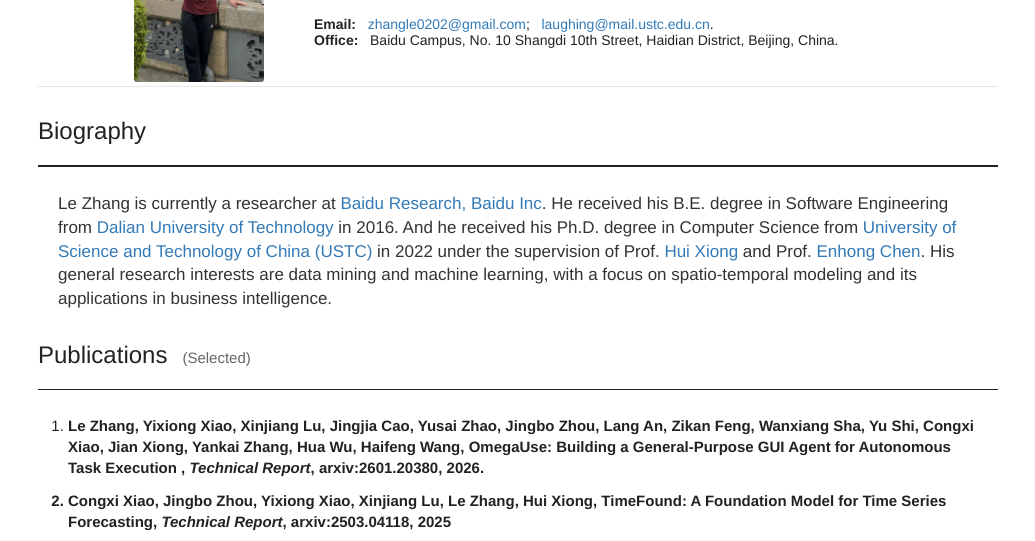
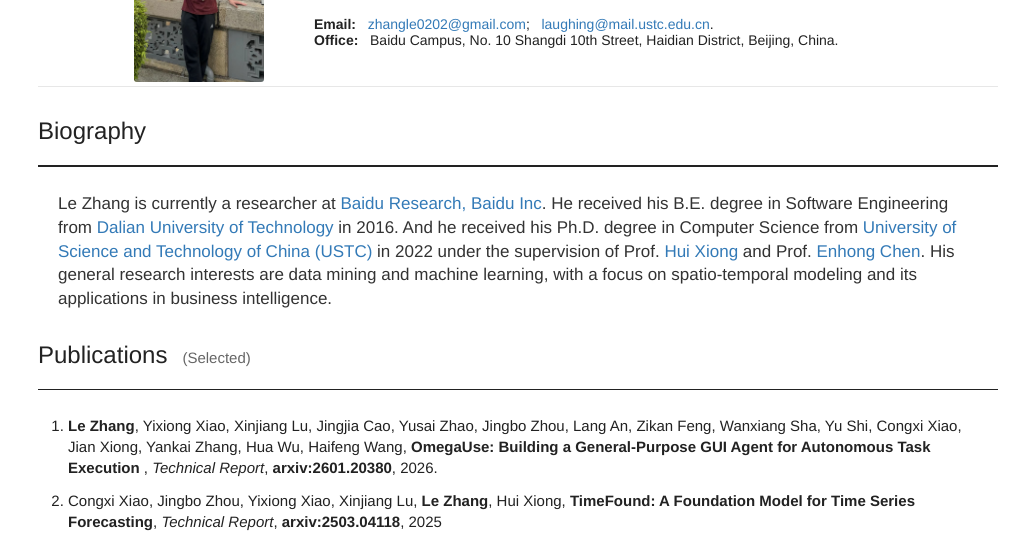
Before and after one commit to zhangle09/zhangle09.github.io, a plain HTML site: page index.html in a window 1280 px wide. Shown: the part 193-734 px from the top of the page, without its empty margins (122-1157 px from the left). Drawn offline with Linux system fonts and the light colour scheme.

Commit message:
Update index.html

```diff
--- a/index.html
+++ b/index.html
@@ -169,7 +169,7 @@
    <div class="row">
     <div class="paper_list">
      <ol style="list-style-type: decimal;">
-	  <li style="margin-bottom: 12px;"><b>Le Zhang<b>, Yixiong Xiao, Xinjiang Lu, Jingjia Cao, Yusai Zhao, Jingbo Zhou, Lang An, Zikan Feng, Wanxiang Sha, Yu Shi, Congxi Xiao, Jian Xiong, Yankai Zhang, Hua Wu, Haifeng Wang, <b> OmegaUse: Building a General-Purpose GUI Agent for Autonomous Task Execution </b>, <i>Technical Report</i>, <b>arxiv:2601.20380</b>, 2026.</li>
+	  <li style="margin-bottom: 12px;"><b>Le Zhang</b>, Yixiong Xiao, Xinjiang Lu, Jingjia Cao, Yusai Zhao, Jingbo Zhou, Lang An, Zikan Feng, Wanxiang Sha, Yu Shi, Congxi Xiao, Jian Xiong, Yankai Zhang, Hua Wu, Haifeng Wang, <b> OmegaUse: Building a General-Purpose GUI Agent for Autonomous Task Execution </b>, <i>Technical Report</i>, <b>arxiv:2601.20380</b>, 2026.</li>
       <li style="margin-bottom: 12px;">Congxi Xiao, Jingbo Zhou, Yixiong Xiao, Xinjiang Lu, <b>Le Zhang</b>, Hui Xiong, <b>TimeFound: A Foundation Model for Time Series Forecasting</b>, <i>Technical Report</i>, <b>arxiv:2503.04118</b>, 2025</li>
 	  <li style="margin-bottom: 12px;">Fuling Wang, <b>Le Zhang*</b>, Jingbo Zhou, Jindong Han, Ying Sun, Chuan Qin, Hengshu Zhu, Hui Xiong, <b> ARADD: An Automatic Real-World API Discovery and Deployment Framework for AI Guide Service in Baidu Map </b>, <i>The ACM Web Conference 2026</i>, <b>(WWW'26)</b>, Dubai, United Arab Emirates, 2026.</li>
       <li style="margin-bottom: 12px;">Chuan Qin, <b>Le Zhang</b>, Yihang Cheng, Rui Zha, Dazhong Shen, Qi Zhang, Xi Chen, Ying Sun, Chen Zhu, Hengshu Zhu, Hui Xiong, <b> A Comprehensive Survey of Artificial Intelligence Techniques for Talent Analytics </b>, <i>In Proceedings of the IEEE</i>, <b>(PIEEE'25)</b>, 2025.</li>
```
